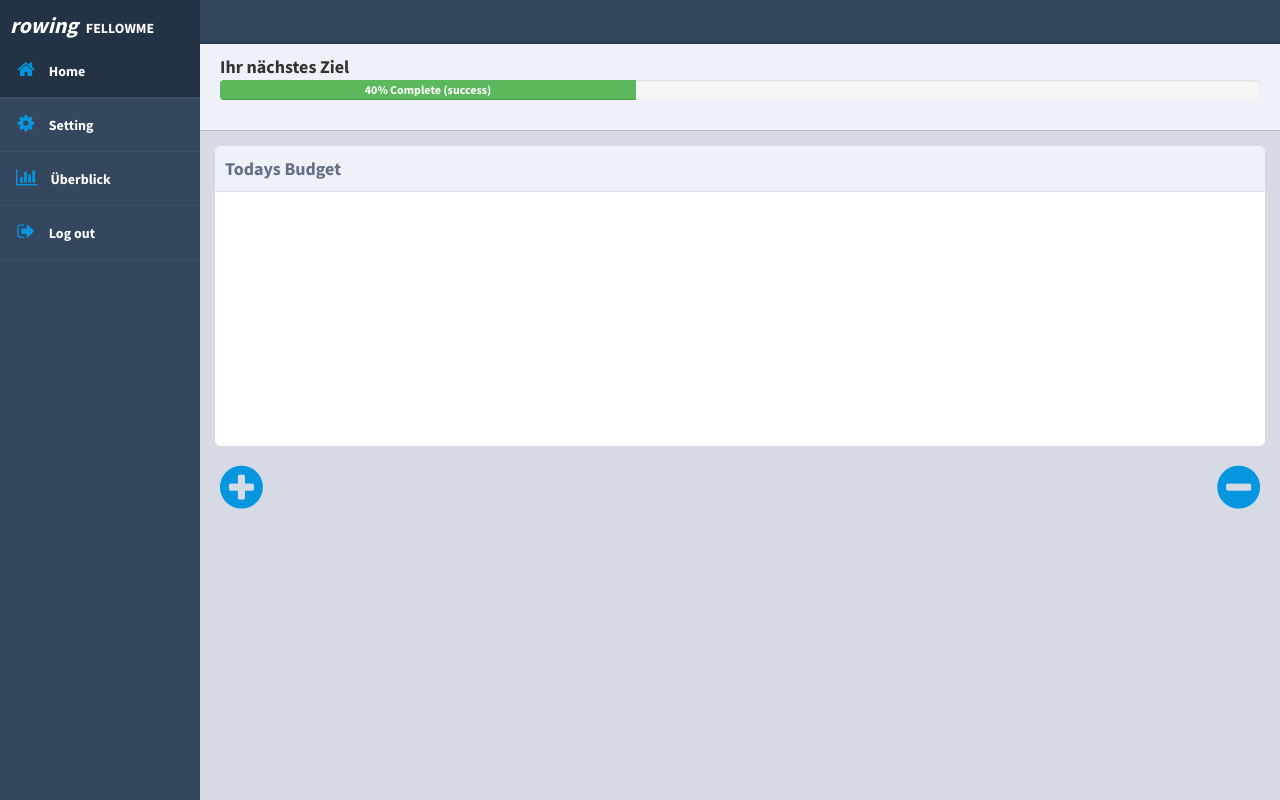
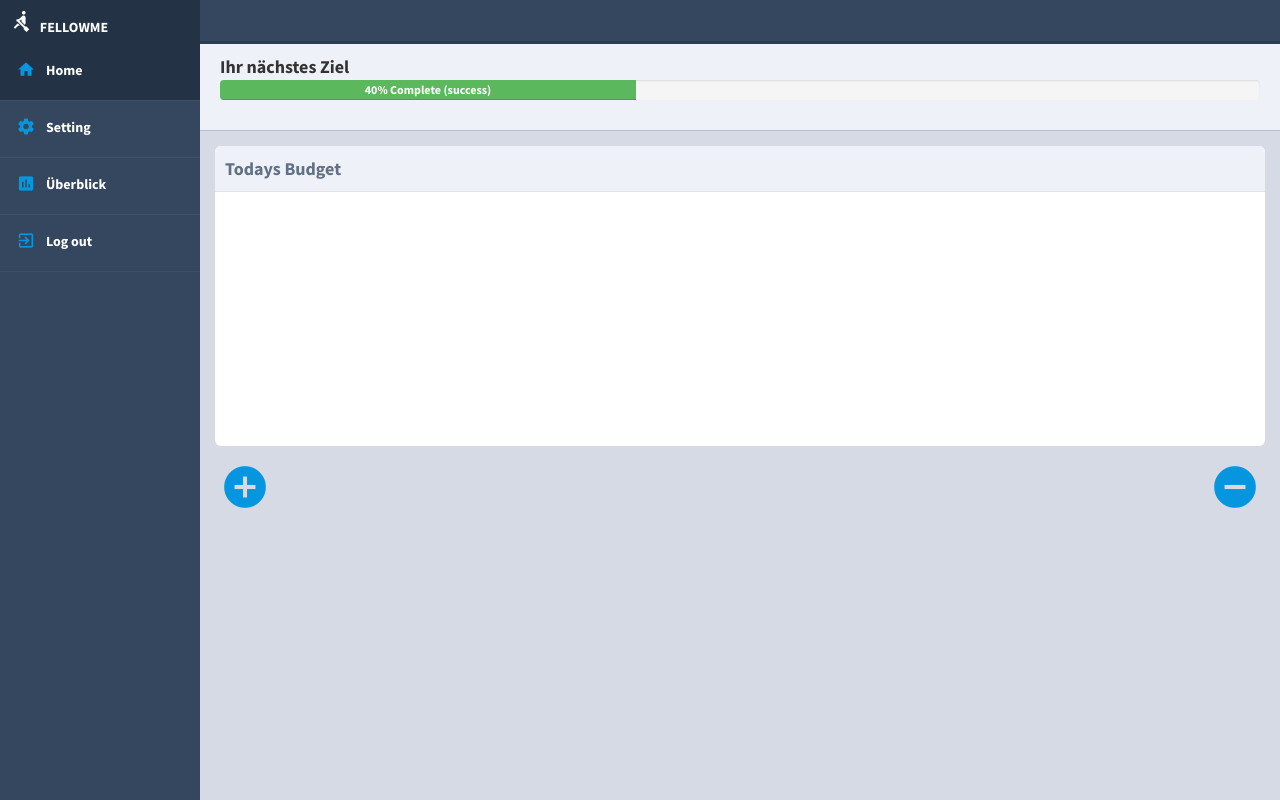
Before and after one commit to subhinlee/fellowme, a PHP site: page / in a window 1280 px wide. Run offline with PHP 8.4, Linux system fonts and the light colour scheme; a user stored in the database is signed in; some libraries are stand-ins or nearby versions.

Commit message:
use only material icons & created css and js files for each page

```diff
--- /dev/null
+++ b/css/index.css
@@ -0,0 +1,4 @@
+.btn-plus-minus{
+    font-size: 50px;
+	color: #0596df;
+}
--- a/css/main.css
+++ b/css/main.css
@@ -105,7 +105,7 @@
 }
 .side-nav ul li a {
 	color: #fff;
-	display: block;
+	display: inline-flex;
 	text-decoration: none;
 }
 .side-nav ul li i {
@@ -247,12 +247,3 @@
     overflow: hidden;
     outline:none;
 }
-
-.fa-plus-circle {
-	font-size: 50px;
-	color: #0596df;
-}
-.fa-minus-circle {
-	font-size: 50px;
-	color: #0596df;
-}
--- a/header.php
+++ b/header.php
@@ -20,7 +20,7 @@
     <title>FellowMe</title>
     <!-- all links for css-->
     <link href='https://fonts.googleapis.com/css?family=Source+Sans+Pro:700, 600,500,400,300' rel='stylesheet' type='text/css'>
-    <link rel="stylesheet" href="https://maxcdn.bootstrapcdn.com/font-awesome/4.5.0/css/font-awesome.min.css">
+    <link href="https://fonts.googleapis.com/icon?family=Material+Icons" rel="stylesheet">
     <link href="css/bootstrap.min.css" rel="stylesheet">
     <link rel="stylesheet" href="css/main.css">
     <!-- all scripts for js and jQuery-->
@@ -47,19 +47,21 @@
         <ul>
            <li <?php if( $selectedNav == 1){echo 'class="side-nav-active"';}?>>
                 <a href="index.php?nav=1">
-                    <span><i class="fa fa-home" aria-hidden="true"></i></span>
+
+                    <span><i class="material-icons">home</i></span>
                     <span>Home</span>
+
                 </a>
             </li>
             <li <?php if( $selectedNav == 2){echo 'class="side-nav-active"';}?>>
                 <a href="setting.php?nav=2">
-                    <span><i class="fa fa-cog" aria-hidden="true"></i></span>
+                    <span><i class="material-icons">settings</i></span>
                     <span>Setting</span>
                 </a>
             </li>
             <li <?php if( $selectedNav == 3){echo 'class="side-nav-active"';}?> >
                 <a href="overview.php?nav=3">
-                    <span><i class="fa fa-bar-chart" aria-hidden="true"></i></span>
+                    <span><i class="material-icons">insert_chart</i></span>
                     <span>Überblick</span>
                 </a>
             </li>
@@ -67,7 +69,7 @@
 
             <li>
                 <a href="logout.php">
-                    <span><i class="fa fa-sign-out" aria-hidden="true"></i></span>
+                    <span><i class="material-icons">exit_to_app</i></span>
                     <span>Log out</span>
                 </a>
             </li>
--- a/index.php
+++ b/index.php
@@ -1,6 +1,9 @@
 <?php
 include("header.php");
 ?>
+<!--index.css-->
+<link rel="stylesheet" href="css/index.css">
+
         <div class="main-content">
 			<div class="title">
 				Ihr nächstes Ziel
@@ -19,8 +22,8 @@
 				</div>
 			</div>
 			<div class="plus-minus">
-				<button class="btn-income" onclick="incomeClicked();"><i class="fa fa-plus-circle" aria-hidden="true"></i></button>
-				<button class="btn-expense" onclick="expenseClicked();"><i class="fa fa-minus-circle" aria-hidden="true"></i></button>
+				<button class="btn-income" onclick="incomeClicked();"><i class="material-icons btn-plus-minus">add_circle</i></button>
+				<button class="btn-expense" onclick="expenseClicked();"><i class="material-icons btn-plus-minus">remove_circle</i></button>
 			</div>
 		</div>
 <?php
```
Also changed, not shown: css/overview.css (added), css/setting.css (added), js/index.js (added), js/overview.js (added), js/setting.js (added).
